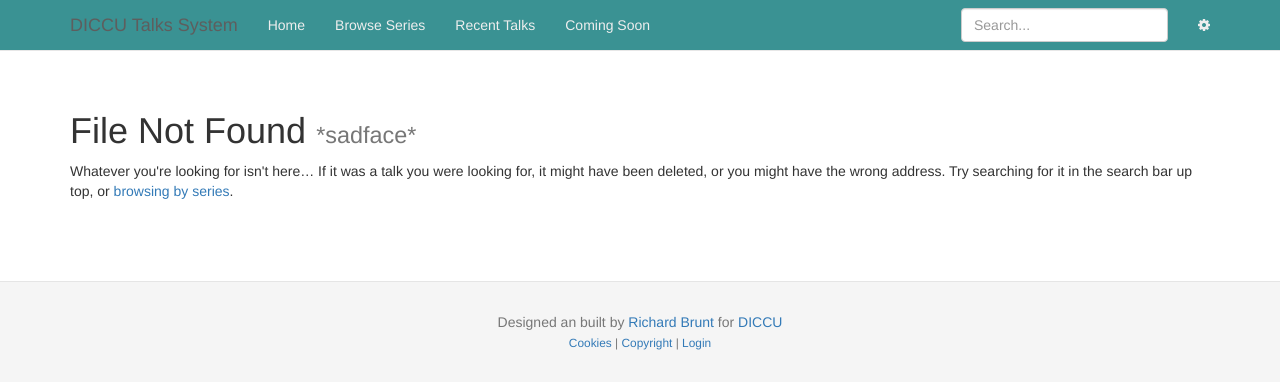
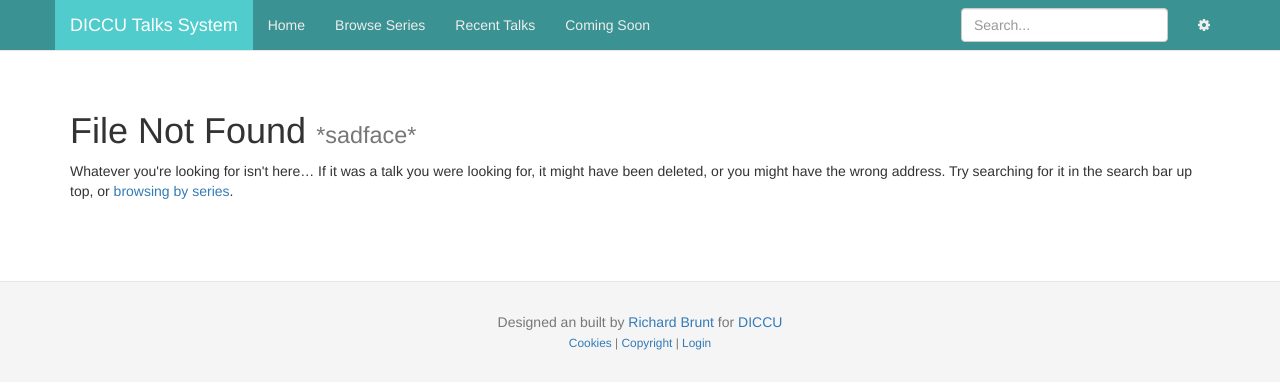
Before and after one commit to rbrunt/talks-manager, a CodeIgniter app: page /index.php/about/index in a window 1280 px wide, with the pointer over the restyled element. Shown: the top 389 px of the page. Run offline with CodeIgniter, Linux system fonts and the light colour scheme; some libraries are stand-ins or nearby versions.

Commit message:
Brand hover styling
Made the brand hover styling the same as nav hover, rather than making
the text go darker

```diff
--- a/bootstrap/css/style.css
+++ b/bootstrap/css/style.css
@@ -101,6 +101,11 @@ input.h1 {
 
 .navbar-teal .navbar-brand {
 	color:#fff;
+}
+
+.navbar-teal .navbar-brand:hover {
+	color:#fff;
+	background: #51CCCC;
 }
 
 .nowrap {
```
